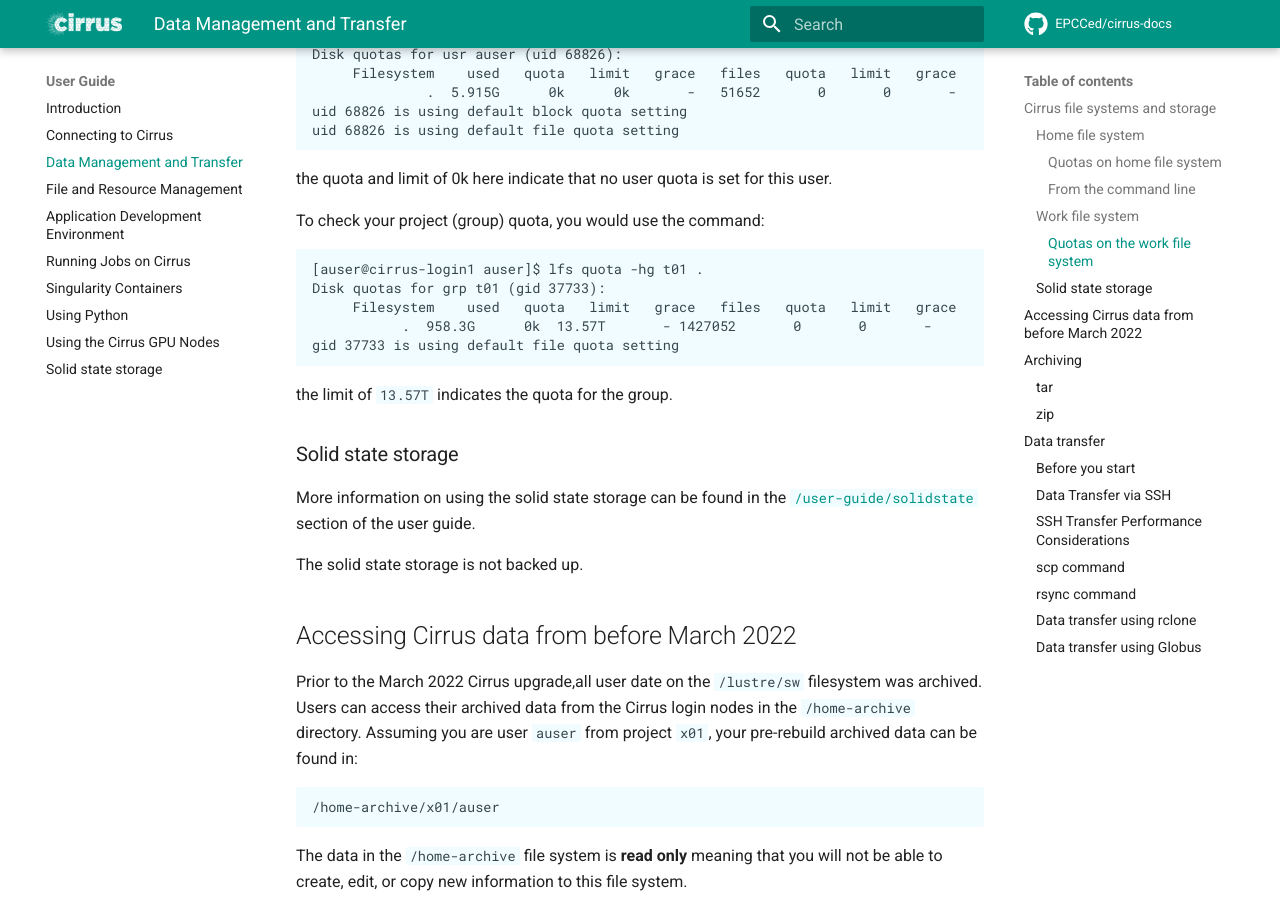
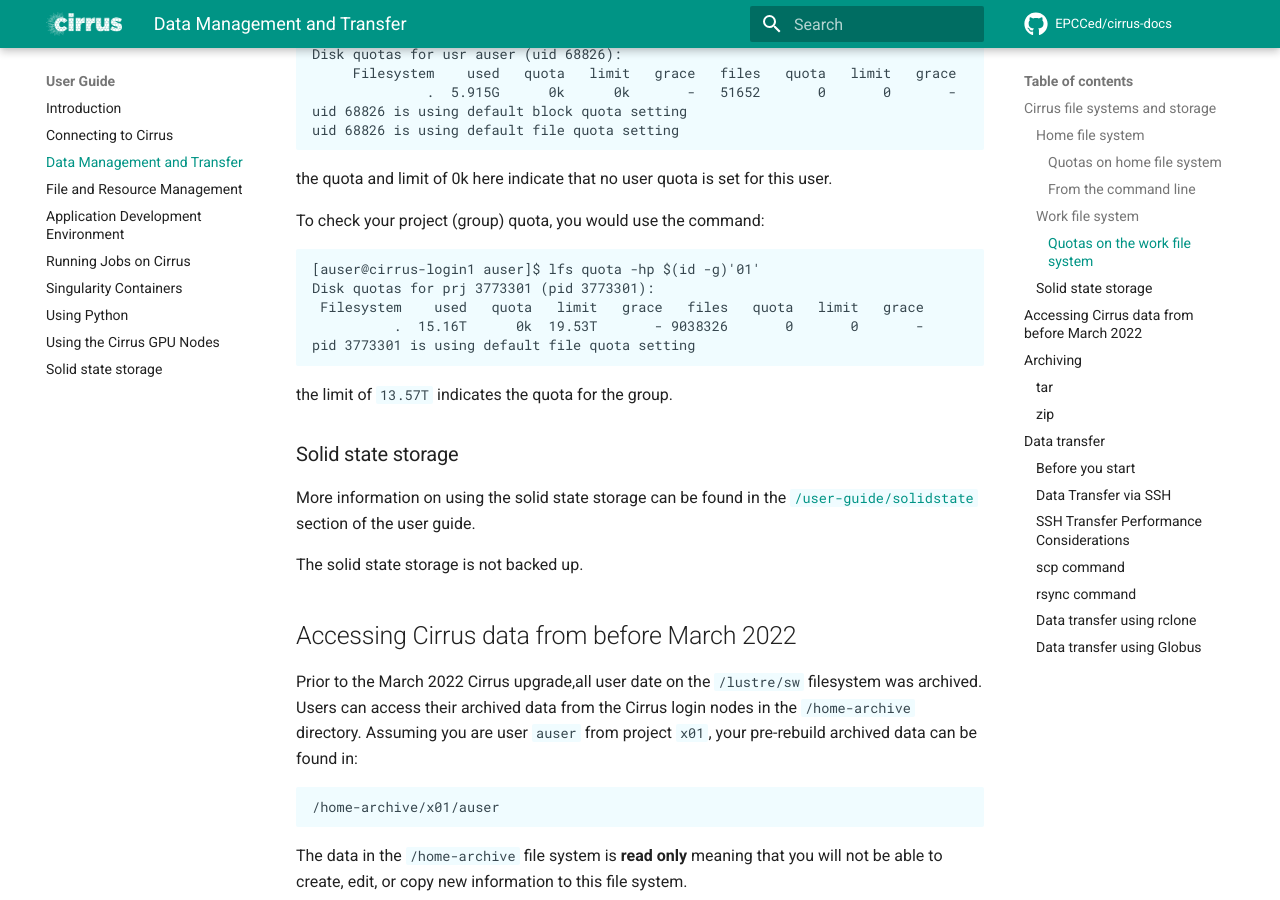
Before and after one commit to EPCCed/cirrus-docs, an MkDocs documentation site: the page built from docs/user-guide/data.md, in a window 1280 px wide and 900 px high, scrolled down 3458 px. Built offline with MkDocs 1.6.1 and Material for MkDocs 9.7.7, drawn with Linux system fonts in a browser that asks for light colours; comment, search, counter and statistics services are not loaded.

Commit message:
Exchanged command for group quota to project quota

```diff
--- a/docs/user-guide/data.md
+++ b/docs/user-guide/data.md
@@ -165,11 +165,11 @@ this user.
 
 To check your project (group) quota, you would use the command:
 
-    [auser@cirrus-login1 auser]$ lfs quota -hg t01 .
-    Disk quotas for grp t01 (gid 37733):
-         Filesystem    used   quota   limit   grace   files   quota   limit   grace
-               .  958.3G      0k  13.57T       - 1427052       0       0       -
-    gid 37733 is using default file quota setting
+    [auser@cirrus-login1 auser]$ lfs quota -hp $(id -g)'01'
+    Disk quotas for prj 3773301 (pid 3773301):
+     Filesystem    used   quota   limit   grace   files   quota   limit   grace
+              .  15.16T      0k  19.53T       - 9038326       0       0       -
+    pid 3773301 is using default file quota setting
 
 the limit of `13.57T` indicates the quota for the group.
 
```
